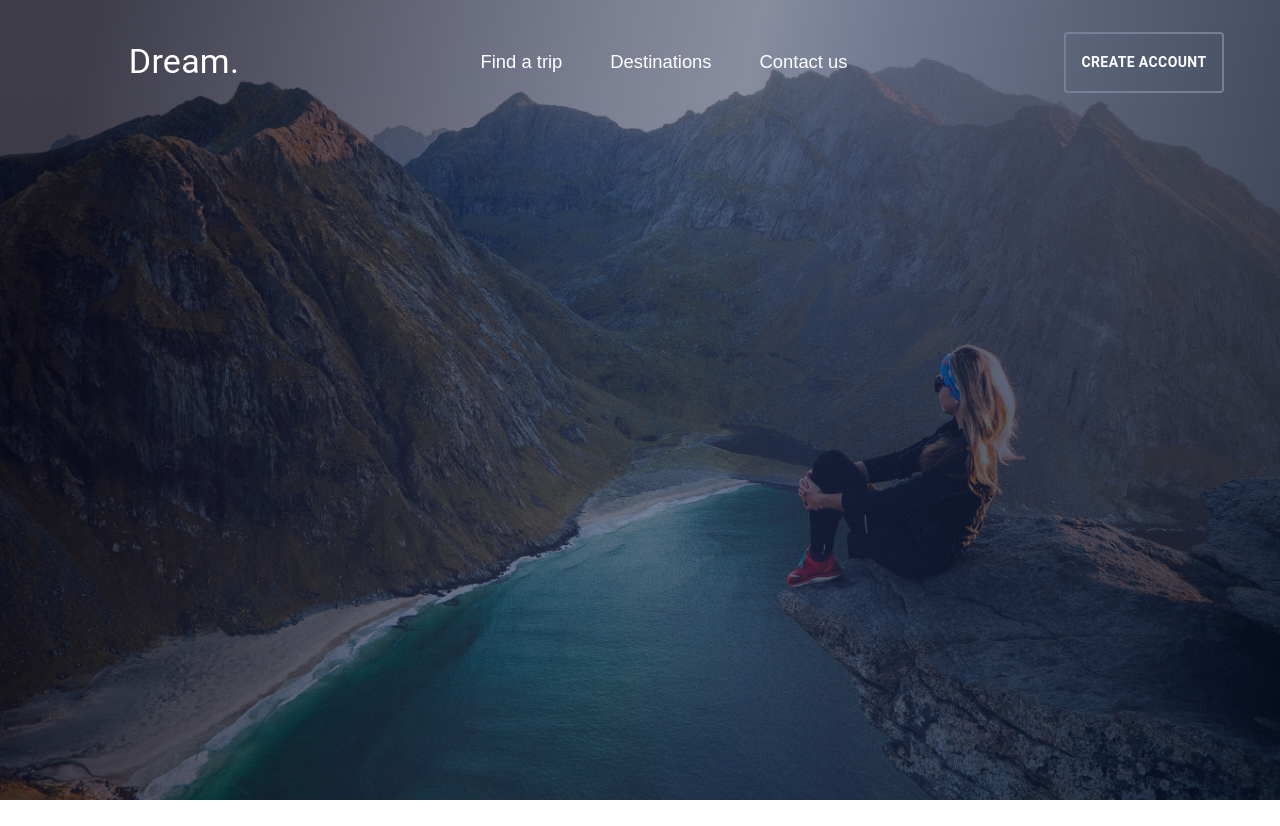
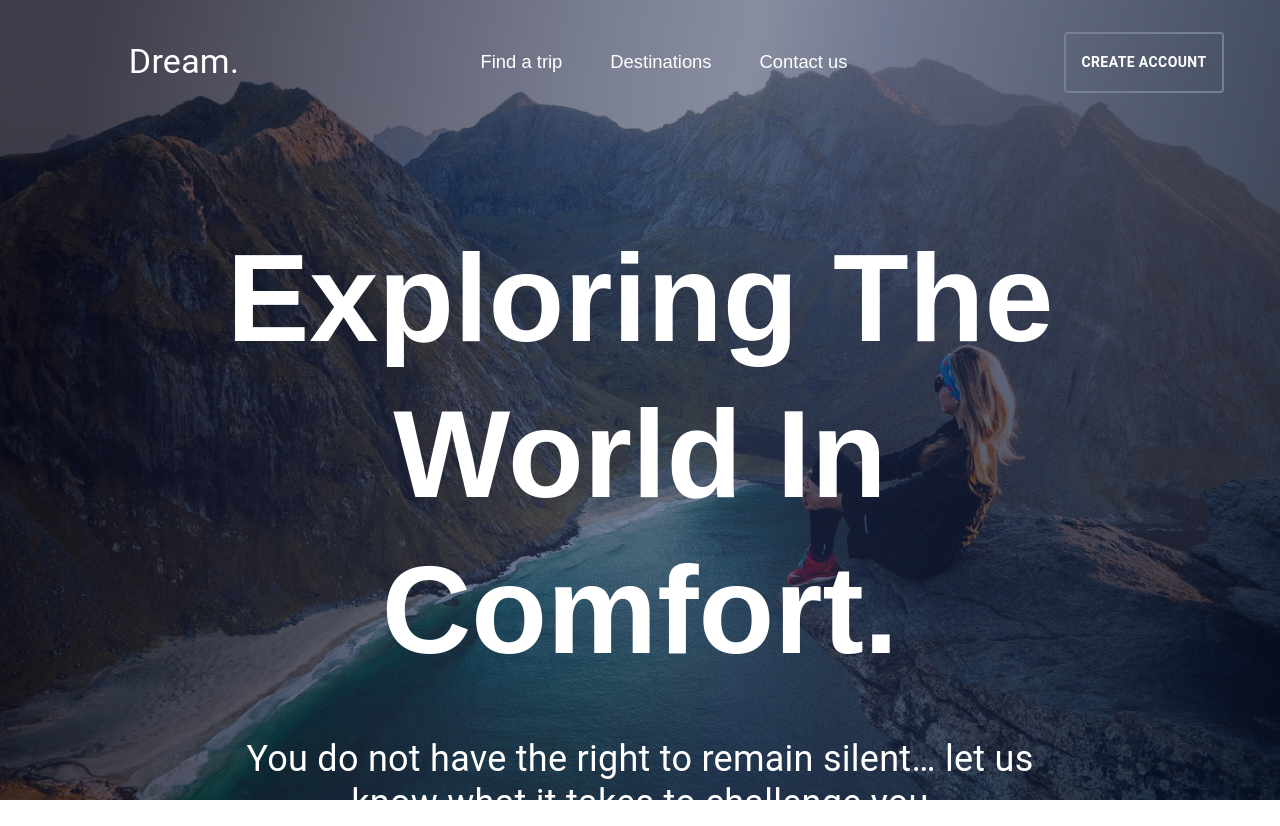
Before and after one commit to jallenmanaloto/Travel-Agency, a React (Create React App) app: page / in a window 1280 px wide. Shown: the top 826 px of the page. Before the commit the page ends 800 px from the top, so only its background shows below. Built offline with nearby package versions, Linux system fonts and the light colour scheme; the HTML template or start-up script is replaced by a standard one.

Commit message:
Add texts and layout

```diff
--- a/src/components/landing/header/Head.js
+++ b/src/components/landing/header/Head.js
@@ -1,15 +1,65 @@
 import React from "react";
 import hero from "../../../assets/images/hero.jpg";
 import Container from "@mui/material/Container";
+import Grid from "@mui/material/Grid";
+import Typography from "@mui/material/Typography";
 import Nav from "./Nav";
+import { fontPoppins } from "../../../themes/Font";
+import { ThemeProvider } from "@mui/material/styles";
 
 const Head = () => {
   return (
     <div className="head">
       <img className="hero" src={hero} alt="" />
       <div className="hero-overlay"></div>
-      <Container maxWidth="xl" sx={{ position: "relative" }}>
+      <Container
+        maxWidth="xl"
+        sx={{ position: "relative", height: "100vh", zIndex: 2 }}
+      >
         <Nav />
+        <Grid container justifyContent="center">
+          <Grid item lg={10}>
+            <ThemeProvider theme={fontPoppins}>
+              <Typography
+                sx={{
+                  pt: { xs: 2, sm: "220px" },
+                  zIndex: 3,
+                  color: "white",
+                  fontWeight: 600,
+                  fontSize: { xs: "2.75rem", sm: "5.75rem", lg: "7.75rem" },
+                  lineHeight: { md: "7.75rem", lg: "9.75rem" },
+                  textAlign: "center",
+                }}
+                className="header"
+                variant="h2"
+              >
+                Exploring The World In Comfort.
+              </Typography>
+            </ThemeProvider>
+          </Grid>
+        </Grid>
+        <Grid container justifyContent="center">
+          <Grid item lg={8}>
+            <Typography
+              className="sub-header"
+              variant="h4"
+              sx={{
+                pt: "49px",
+                fontSize: {
+                  xs: "1rem",
+                  sm: "1.25rem",
+                  md: "1.55rem",
+                  lg: "2.25rem",
+                },
+                textAlign: "center",
+                color: "white",
+              }}
+            >
+              You do not have the right to remain silent… let us know what it
+              takes to challenge you
+            </Typography>
+          </Grid>
+        </Grid>
       </Container>
     </div>
   );
```
